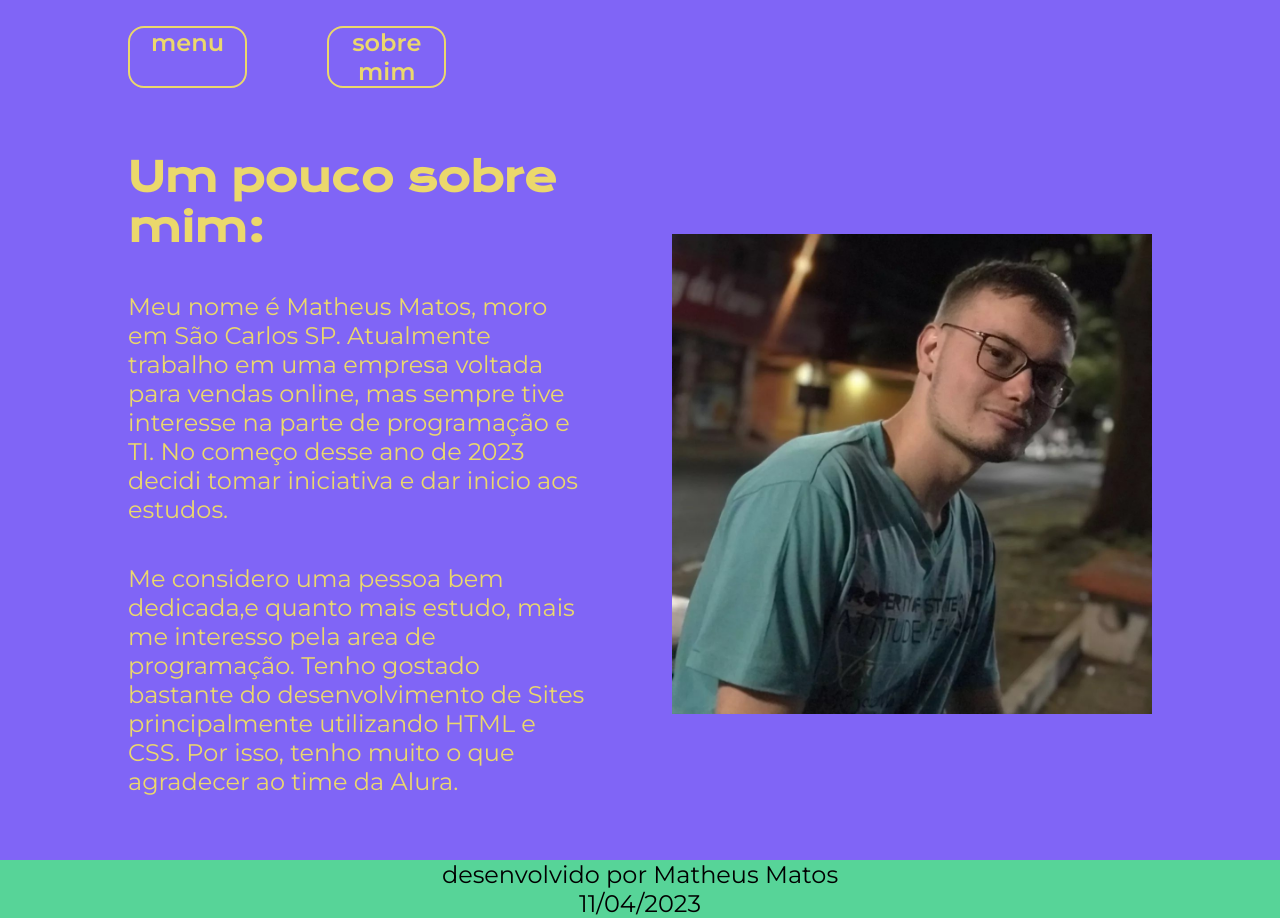
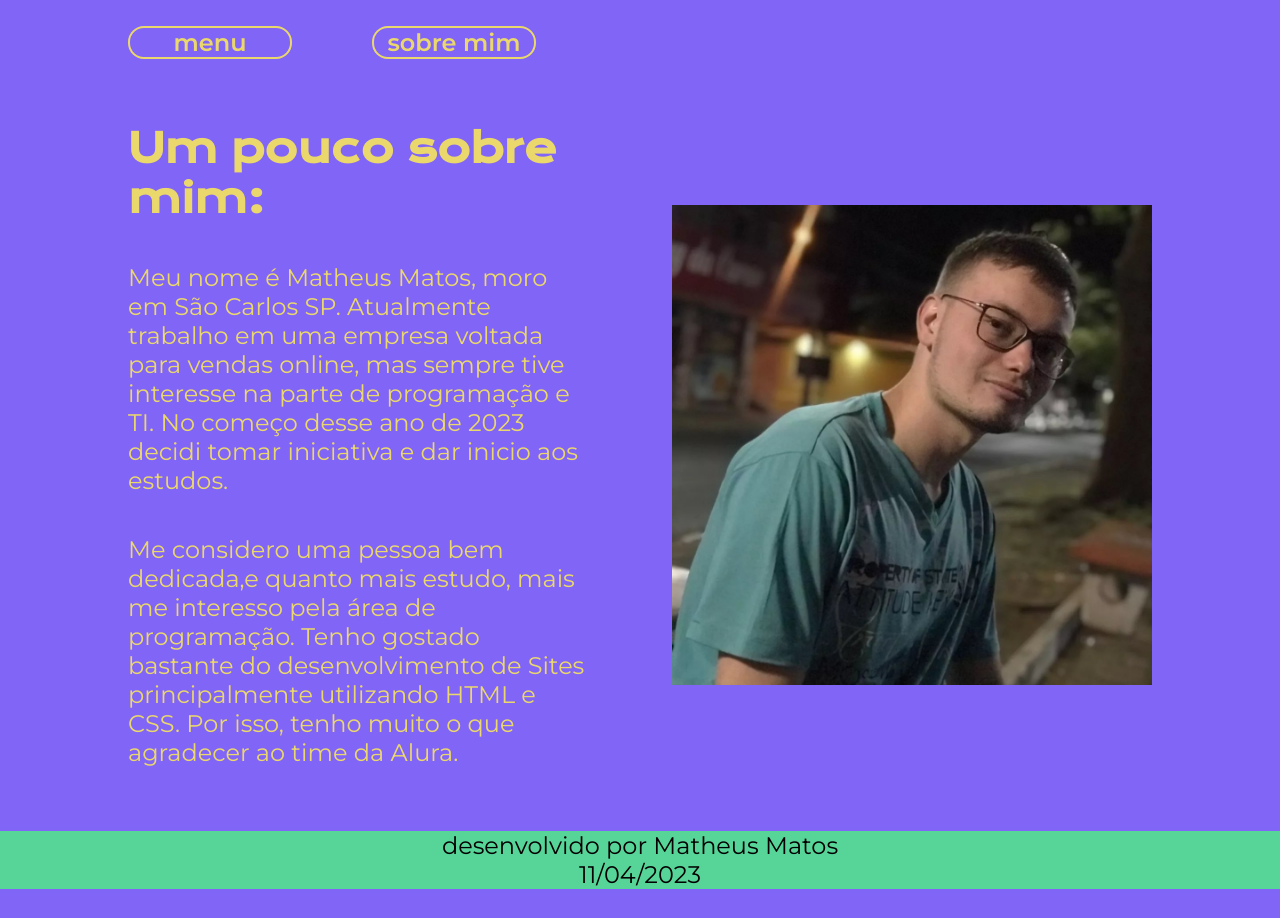
Before and after one commit to matheusmatos2/meu-portifolio, a plain HTML site: page about.html in a window 1280 px wide. After the commit the page ends 889 px from the top, so only its background shows below. Drawn offline with nearby package versions, Linux system fonts and the light colour scheme.

Commit message:
correção de bugs

```diff
--- a/about.html
+++ b/about.html
@@ -25,7 +25,7 @@
                 No começo desse ano de 2023 decidi tomar iniciativa e dar inicio aos estudos.
             </p>
 
-            <p class="estilo__texto__fonteTexto"> Me considero uma pessoa bem dedicada,e quanto mais estudo, mais me interesso pela area de programação. Tenho gostado bastante do desenvolvimento de Sites principalmente utilizando HTML e CSS. Por isso, tenho muito o que agradecer ao time da Alura.
+            <p class="estilo__texto__fonteTexto"> Me considero uma pessoa bem dedicada,e quanto mais estudo, mais me interesso pela área de programação. Tenho gostado bastante do desenvolvimento de Sites principalmente utilizando HTML e CSS. Por isso, tenho muito o que agradecer ao time da Alura.
             </p>
 
         </section>
--- a/styles/style.css
+++ b/styles/style.css
@@ -115,7 +115,7 @@ gap: 32px;
 
 .cabecalho__menu_links{
     font-weight: 600;
-    width: 10%;
+    width: 10rem;
     text-align: center;
     font-family:var(--fonte-segundaria);
     text-decoration:none;
```
